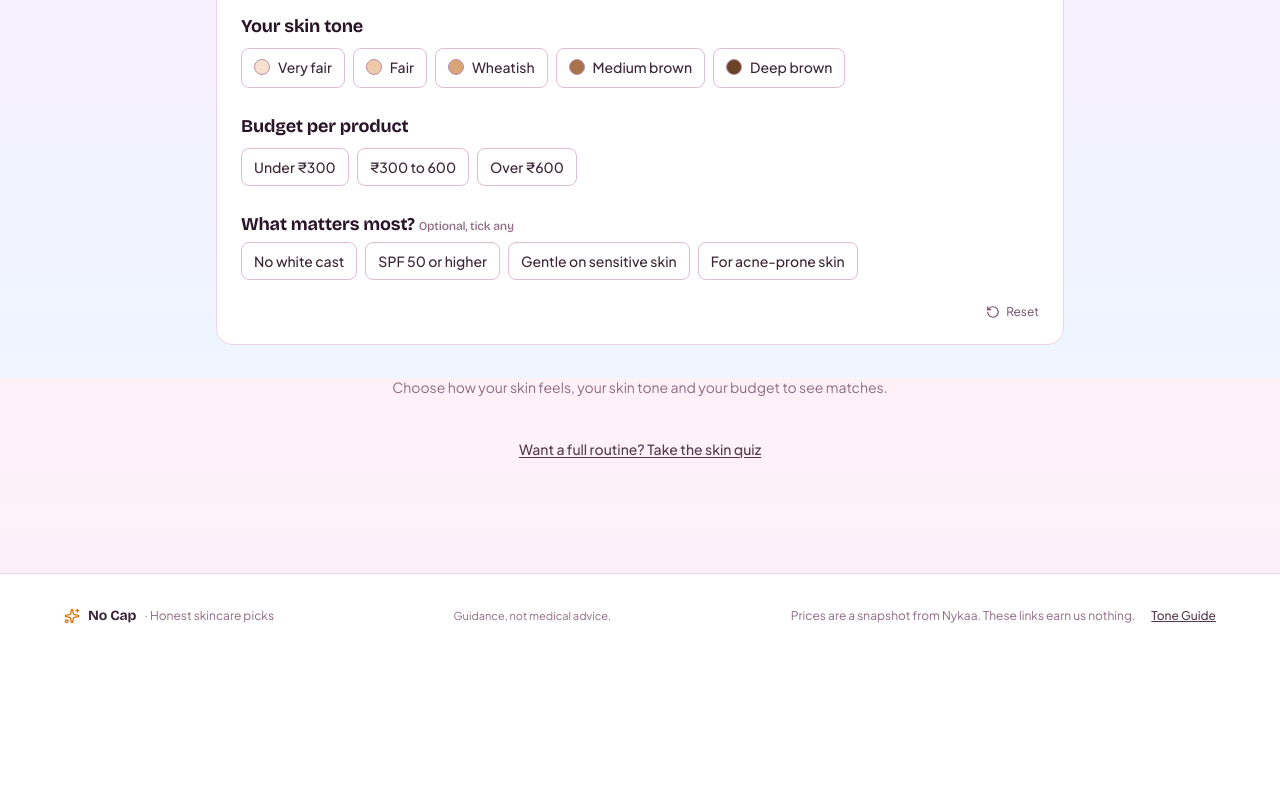
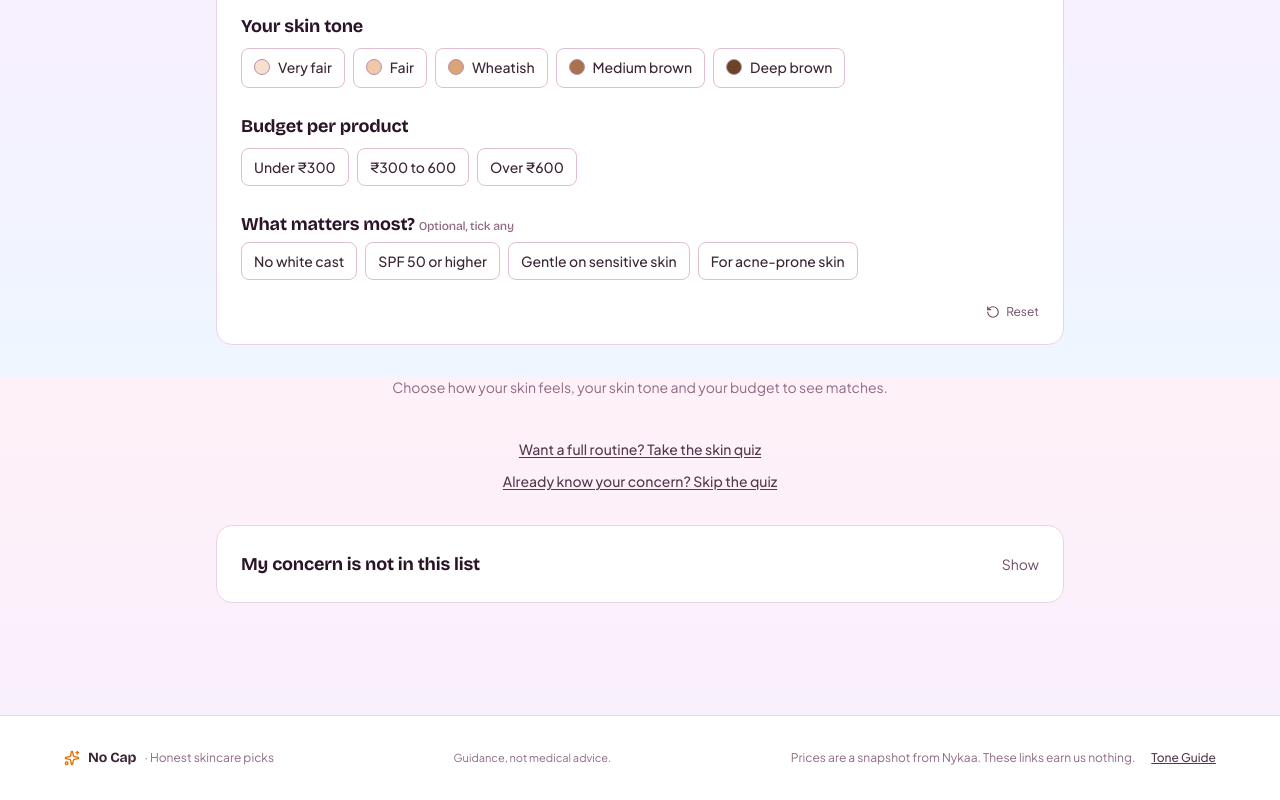
Before and after one commit to aditibhateja-123/no-cap-skincare, a React (Vite) app: page / in a window 1280 px wide. Shown: the part 422-1222 px from the top of the page. Before the commit the page ends 1080 px from the top, so only its background shows below. Built offline with nearby package versions, Linux system fonts and the light colour scheme.

Commit message:
fix: say 'see a dermatologist first' (they do recommend treatment); add the not-in-the-list help and a concern shortcut to the Sunscreen finder

```diff
--- a/src/App.tsx
+++ b/src/App.tsx
@@ -261,6 +261,8 @@ export default function App() {
             savedWishlistIds={savedWishlistIds}
             onToggleWishlist={handleToggleWishlist}
             onOpenQuiz={() => setActiveTab('scanner')}
+            onOpenConcern={() => setActiveTab('concern')}
+            onOpenLabelGuide={() => setActiveTab('label')}
           />
         ) : activeTab === 'concern' ? (
           <KnownConcernView
@@ -408,6 +410,8 @@ interface SunscreenFinderViewProps {
   savedWishlistIds: string[];
   onToggleWishlist: (productId: string) => void;
   onOpenQuiz: () => void;
+  onOpenConcern: () => void;
+  onOpenLabelGuide: () => void;
 }
 
 const finderChipClass = (active: boolean) =>
@@ -421,6 +425,8 @@ export const SunscreenFinderView: React.FC<SunscreenFinderViewProps> = ({
   savedWishlistIds,
   onToggleWishlist,
   onOpenQuiz,
+  onOpenConcern,
+  onOpenLabelGuide,
 }) => {
   const [feel, setFeel] = useState<FinderFeel | null>(null);
   const [tone, setTone] = useState<FinderTone | null>(null);
@@ -746,13 +752,27 @@ export const SunscreenFinderView: React.FC<SunscreenFinderViewProps> = ({
         </section>
       )}
 
-      <div className="text-center mt-10">
+      <div className="text-center mt-10 space-y-2">
+        <div>
           <button
             onClick={onOpenQuiz}
             className="text-sm font-medium text-stone-700 underline underline-offset-2 hover:text-stone-900 cursor-pointer"
           >
             Want a full routine? Take the skin quiz
           </button>
+        </div>
+        <div>
+          <button
+            onClick={onOpenConcern}
+            className="text-sm font-medium text-stone-700 underline underline-offset-2 hover:text-stone-900 cursor-pointer"
+          >
+            Already know your concern? Skip the quiz
+          </button>
+        </div>
+      </div>
+
+      <div className="mt-8">
+        <OtherConcernsBox onOpenLabelGuide={onOpenLabelGuide} />
       </div>
     </div>
   );
@@ -920,7 +940,6 @@ const KnownConcernView: React.FC<KnownConcernViewProps> = ({ onSubmit, onOpenLab
   const [sens, setSens] = useState<QCSens>('never');
   const [health, setHealth] = useState<QCHealth[]>([]);
   const [looking, setLooking] = useState<QCRole[]>(['cleanser', 'moisturizer', 'sunscreen', 'treatment']);
-  const [showOther, setShowOther] = useState(false);
 
   const toggle = <T,>(list: T[], item: T): T[] =>
     list.includes(item) ? list.filter((x) => x !== item) : [...list, item];
@@ -1122,6 +1141,16 @@ const KnownConcernView: React.FC<KnownConcernViewProps> = ({ onSubmit, onOpenLab
         </div>
       </section>
 
+      <OtherConcernsBox onOpenLabelGuide={onOpenLabelGuide} />
+
+      <p className="text-xs text-stone-500 text-center">Guidance, not medical advice.</p>
+    </div>
+  );
+};
+
+const OtherConcernsBox: React.FC<{ onOpenLabelGuide: () => void }> = ({ onOpenLabelGuide }) => {
+  const [showOther, setShowOther] = useState(false);
+  return (
     <section className="bg-white border border-[#e7ded4] rounded-2xl p-5 sm:p-6">
       <button
         type="button"
@@ -1134,14 +1163,16 @@ const KnownConcernView: React.FC<KnownConcernViewProps> = ({ onSubmit, onOpenLab
       {showOther && (
         <div className="mt-4 space-y-5 text-sm text-stone-700">
           <div>
-              <h3 className="font-semibold text-stone-900 mb-1">These need a dermatologist, not a product</h3>
+            <h3 className="font-semibold text-stone-900 mb-1">See a dermatologist first</h3>
             <ul className="list-disc pl-5 space-y-1">
               {QC_NEEDS_A_DOCTOR.map((x) => (
                 <li key={x}>{x}</li>
               ))}
             </ul>
             <p className="mt-2 text-xs text-stone-500">
-                We do not recommend products for these, because a doctor needs to diagnose them first.
+              A dermatologist can diagnose these and tell you which treatment is right. That may be a prescription
+              medicine or a product you can buy over the counter. Trying products on your own first can make some of
+              these worse, so we do not suggest any until you have been seen.
             </p>
           </div>
           <div>
@@ -1166,8 +1197,5 @@ const KnownConcernView: React.FC<KnownConcernViewProps> = ({ onSubmit, onOpenLab
         </div>
       )}
     </section>
-
-      <p className="text-xs text-stone-500 text-center">Guidance, not medical advice.</p>
-    </div>
   );
 };
```
Lines whose indentation alone changed are shown as unchanged.
